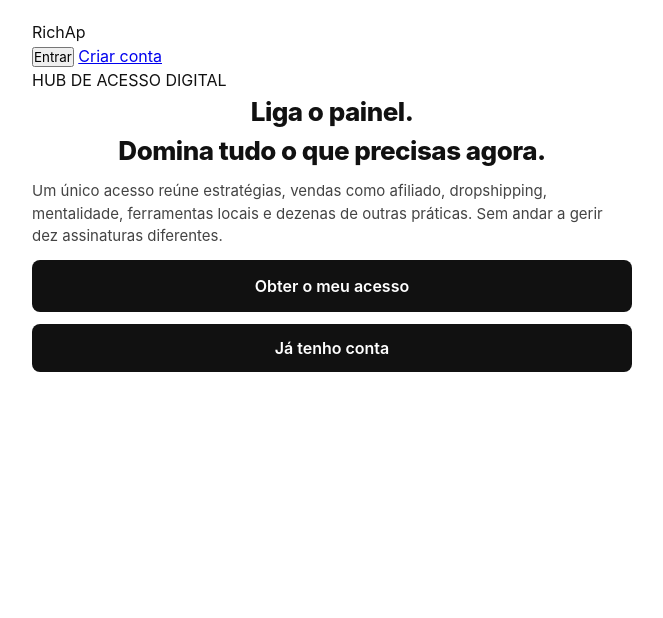
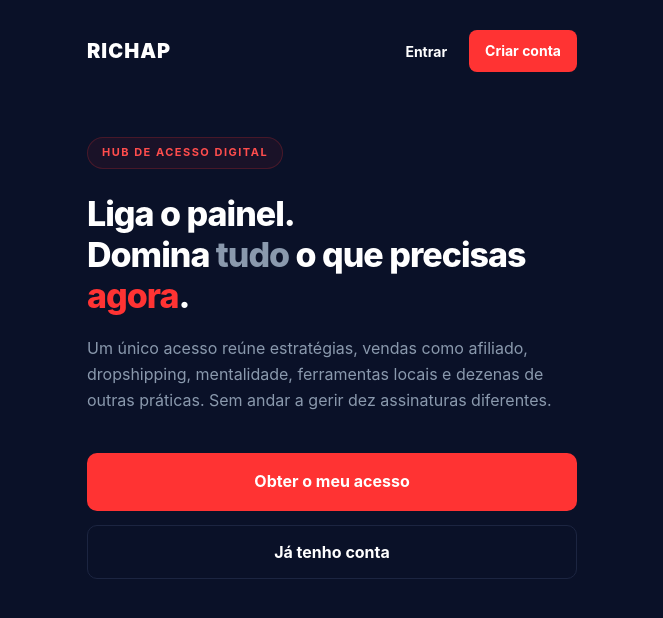
Before and after one commit to Rivenstudio22-lgm/RichAp, a plain HTML site: page index.html in a window 1280 px wide. Shown: the whole page, without its empty margins (308-971 px from the left). Drawn offline with Linux system fonts and the light colour scheme.

Commit message:
Update style.css

```diff
--- a/style.css
+++ b/style.css
@@ -1,4 +1,4 @@
-/* ================= C S S (Estilos e Design) - PARTE 1 ================= */
+/* ================= C S S - PARTE 1 (Fundo Azul e Tipografia) ================= */
 * {
     box-sizing: border-box;
     margin: 0;
@@ -7,33 +7,78 @@
 }
 
 body {
-    background-color: #ffffff;
-    color: #111111;
-    line-height: 1.5;
-    padding: 20px;
+    background-color: #0a1128; /* Fundo Azul Escuro Premium */
+    color: #ffffff;
+    line-height: 1.6;
+    padding: 15px;
 }
 
 .container {
-    max-width: 600px;
+    max-width: 500px;
     margin: 0 auto;
 }
 
-/* Tipografia */
+/* Estrutura do Cabeçalho Superior */
+.header {
+    display: flex;
+    justify-content: space-between;
+    align-items: center;
+    padding: 15px 5px;
+    margin-bottom: 40px;
+}
+
+.logo {
+    font-size: 20px;
+    font-weight: 900;
+    text-transform: uppercase;
+    letter-spacing: 1px;
+    color: #ffffff;
+}
+
+.header-btns {
+    display: flex;
+    align-items: center;
+    gap: 10px;
+}
+
+/* Conteúdo da Página Inicial */
+.hero-section {
+    padding: 10px 5px;
+}
+
+.badge {
+    display: inline-block;
+    border: 1px solid #ff333333;
+    background: #ff333311;
+    color: #ff4d4d; /* Realce Vermelho no Badge */
+    font-size: 11px;
+    font-weight: 700;
+    letter-spacing: 1.5px;
+    padding: 6px 14px;
+    border-radius: 50px;
+    margin-bottom: 25px;
+}
+
 h1 {
-    font-size: 26px;
+    font-size: 34px;
     font-weight: 800;
-    margin-bottom: 10px;
-    text-align: center;
-    letter-spacing: -0.5px;
+    line-height: 1.2;
+    margin-bottom: 20px;
+    text-align: left;
+    letter-spacing: -1px;
 }
+
+.purple-text { color: #8a99ad; } /* Tom neutro suave para contraste */
+.yellow-text { color: #ff3333; } /* Palavra em destaque agora fica Vermelha */
 
 h2 {
     font-size: 20px;
     font-weight: 700;
     margin-top: 25px;
     margin-bottom: 15px;
-    border-bottom: 2px solid #eeeeee;
+    border-bottom: 2px solid #1c2541;
     padding-bottom: 5px;
+    color: #ff3333;
 }
 
 h3 {
@@ -41,13 +86,19 @@
     font-weight: 700;
     margin-top: 15px;
     margin-bottom: 5px;
-    color: #333333;
+    color: #48cae4; /* Azul claro para os subtítulos internos */
 }
 
 p {
-    font-size: 15px;
-    margin-bottom: 12px;
-    color: #444444;
+    font-size: 16px;
+    margin-bottom: 15px;
+    color: #e2eafc;
+}
+
+.hero-desc {
+    color: #8a99ad;
+    font-size: 16px;
+    margin-bottom: 40px;
 }
 
 ul {
@@ -58,122 +109,156 @@
 li {
     font-size: 15px;
     margin-bottom: 6px;
-    color: #444444;
+    color: #e2eafc;
+}
+/* ================= C S S - PARTE 2 (Botões Vermelhos e Componentes) ================= */
+/* Botões do Topo */
+.btn-text {
+    background: none;
+    border: none;
+    color: #ffffff;
+    font-size: 14px;
+    font-weight: 700;
+    cursor: pointer;
+    padding: 8px 12px;
 }
 
-/* Botões */
+.btn-top-accent {
+    background-color: #ff3333; /* Botão do topo Vermelho */
+    color: #ffffff;
+    text-decoration: none;
+    font-size: 14px;
+    font-weight: 700;
+    padding: 10px 16px;
+    border-radius: 8px;
+}
+
+/* Botões Principais Vermelhos */
 .btn {
     display: block;
     width: 100%;
-    padding: 14px;
-    background-color: #111111;
-    color: #ffffff;
+    padding: 16px;
     text-align: center;
     text-decoration: none;
     font-size: 16px;
-    font-weight: 600;
+    font-weight: 700;
     border: none;
-    border-radius: 8px;
+    border-radius: 10px;
     cursor: pointer;
-    margin-bottom: 12px;
+    margin-bottom: 14px;
+    transition: background 0.2s;
 }
 
-.btn:hover {
-    background-color: #333333;
+.btn-primary {
+    background-color: #ff3333; /* Vermelho Vivo */
+    color: #ffffff;
 }
 
-.btn-outline {
-    background-color: #ffffff;
-    color: #111111;
-    border: 2px solid #111111;
+.btn-primary:hover {
+    background-color: #cc2424; /* Vermelho mais escuro ao passar o rato */
 }
 
-.btn-outline:hover {
-    background-color: #f5f5f5;
+.btn-secondary {
+    background-color: transparent;
+    color: #ffffff;
+    border: 1px solid #1c2541;
 }
-/* ================= C S S (Estilos e Design) - PARTE 2 ================= */
-/* Formulários */
+
+.btn-secondary:hover {
+    background-color: #1c2541;
+}
+
+/* Botões das plataformas no Dashboard */
+.grid .btn-outline {
+    background-color: #ff3333;
+    color: #ffffff;
+    border: none;
+}
+
+.grid .btn-outline:hover {
+    background-color: #cc2424;
+}
+
+/* Formulários de Input adaptados ao fundo azul */
 .form-group {
-    margin-bottom: 15px;
+    margin-bottom: 20px;
 }
 
 label {
     display: block;
     font-size: 14px;
     font-weight: 600;
-    margin-bottom: 5px;
+    margin-bottom: 8px;
+    color: #8a99ad;
 }
 
 input[type="email"], input[type="password"] {
     width: 100%;
-    padding: 12px;
-    border: 2px solid #dddddd;
+    padding: 14px;
+    background-color: #1c2541; /* Caixa de texto levemente azulada */
+    border: 1px solid #24305e;
     border-radius: 8px;
     font-size: 16px;
+    color: #ffffff;
     outline: none;
 }
 
 input[type="email"]:focus, input[type="password"]:focus {
-    border-color: #111111;
+    border-color: #ff3333;
 }
 
 .error-msg {
-    color: #d9383a;
+    color: #ff4d4d;
     font-size: 14px;
     font-weight: 600;
-    margin-bottom: 10px;
+    margin-bottom: 15px;
     display: none;
 }
 
-/* Menu de Navegação Superior (Pós-Login) */
+/* Menu Interno Pós-Login */
 nav {
     display: flex;
     flex-wrap: wrap;
     gap: 8px;
     margin-bottom: 25px;
     padding-bottom: 15px;
-    border-bottom: 1px solid #eeeeee;
+    border-bottom: 1px solid #1c2541;
 }
 
 nav button {
-    background: #f4f4f4;
-    border: none;
-    padding: 8px 12px;
+    background: #1c2541;
+    border: 1px solid #24305e;
+    padding: 8px 14px;
     border-radius: 6px;
     font-size: 13px;
     font-weight: 600;
     cursor: pointer;
-    color: #555555;
+    color: #ffffff;
 }
 
 nav button.active {
-    background: #111111;
+    background: #ff3333;
     color: #ffffff;
+    border-color: #ff3333;
 }
 
-/* Grelha do Dashboard */
+/* Dashboard Interno */
 .grid {
     display: grid;
     grid-template-columns: 1fr;
     gap: 12px;
-    margin-top: 20px;
+    margin-top: 25px;
 }
 
-@media(min-width: 480px) {
+@media(min-width: 400px) {
     .grid { grid-template-columns: 1fr 1fr; }
 }
 
-/* Controle de Telas */
-.screen {
-    display: none;
-}
-
-.screen.active {
-    display: block;
-}
+.screen { display: none; }
+.screen.active { display: block; }
 
 .back-to-dash {
-    margin-top: 30px;
+    margin-top: 40px;
     padding-top: 15px;
-    border-top: 1px solid #eeeeee;
+    border-top: 1px solid #1c2541;
 }
```
